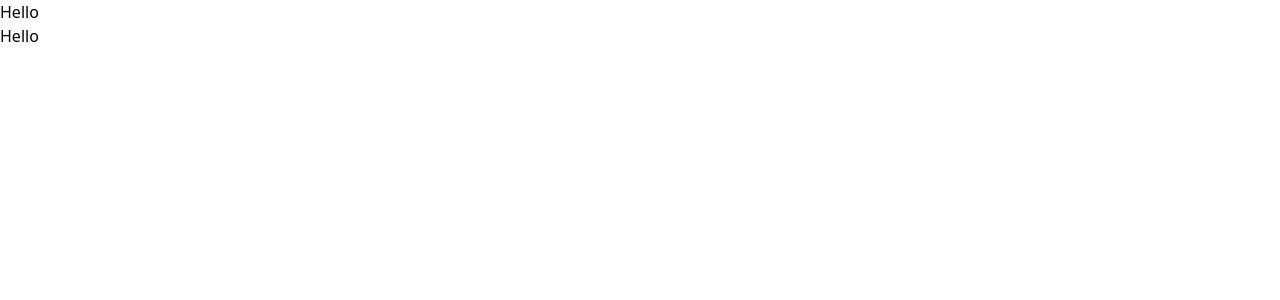
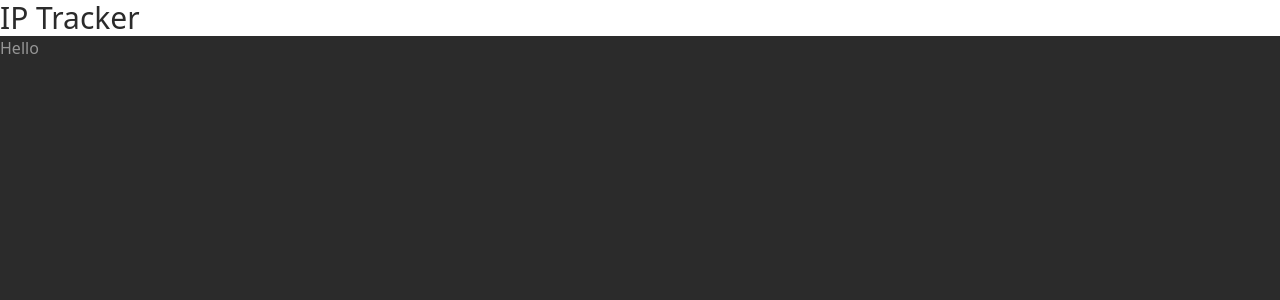
Before and after one commit to ProgrammerOfDeath/vue-ip-tracker, a Vue app: page / in a window 1280 px wide. Shown: the top 300 px of the page. Built offline with nearby package versions, Linux system fonts and the light colour scheme.

Commit message:
setup colors + test tailwind

```diff
--- a/src/App.vue
+++ b/src/App.vue
@@ -3,8 +3,10 @@ import SearchBar from "./components/SearchBar.vue";
 </script>
 
 <template>
-  <header>Hello</header>
-  <main>
+  <header>
+    <h1 class=" text-3xl text-very-dark-gray">IP Tracker</h1>
+  </header>
+  <main class=" min-h-screen bg-very-dark-gray text-dark-gray">
     <SearchBar />
   </main>
 </template>
--- a/src/components/SearchBar.vue
+++ b/src/components/SearchBar.vue
@@ -1,6 +1,6 @@
 <template>
     <div>
-        <p>Hello</p>
+        <p class="">Hello</p>
     </div>
 </template>
 <script lang="ts" setup>
--- a/tailwind.config.js
+++ b/tailwind.config.js
@@ -5,7 +5,12 @@ module.exports = {
     "./src/**/*.{vue,js,ts,jsx,tsx}",
   ],
   theme: {
-    extend: {},
+    extend: {
+      colors: {
+        'very-dark-gray': 'hsl(0, 0%, 17%)',
+        'dark-gray': 'hsl(0, 0%, 59%)'
+      }
+    },
   },
   plugins: [],
 }
```
